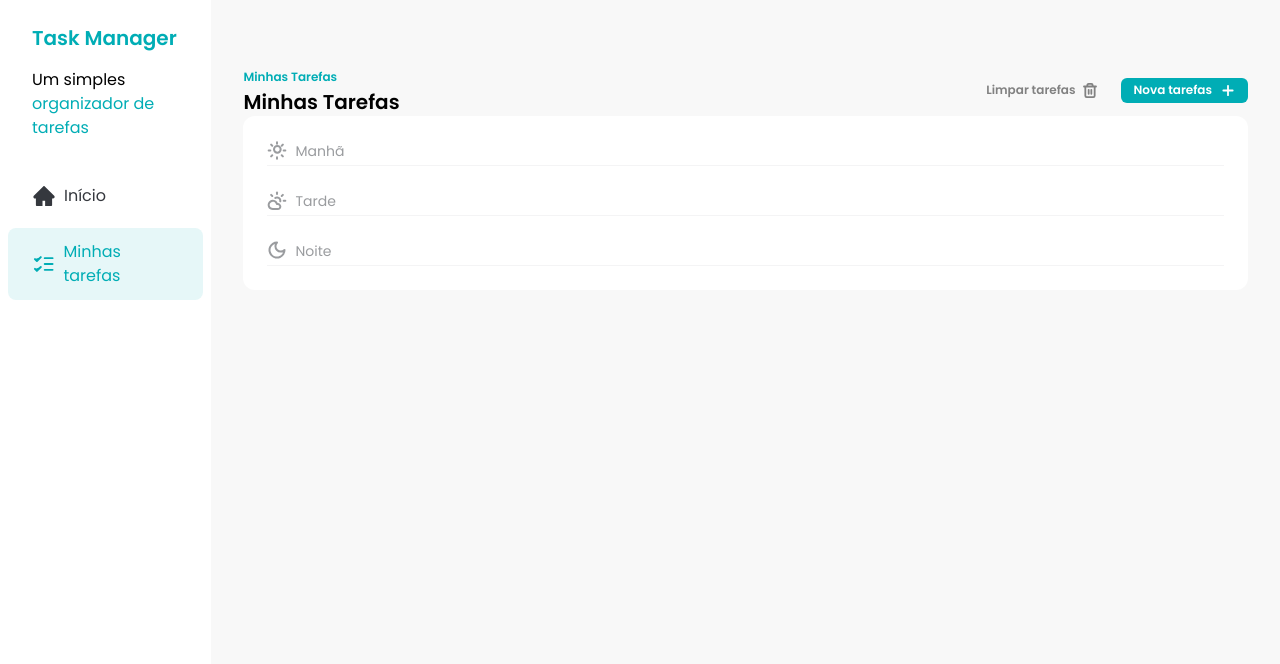
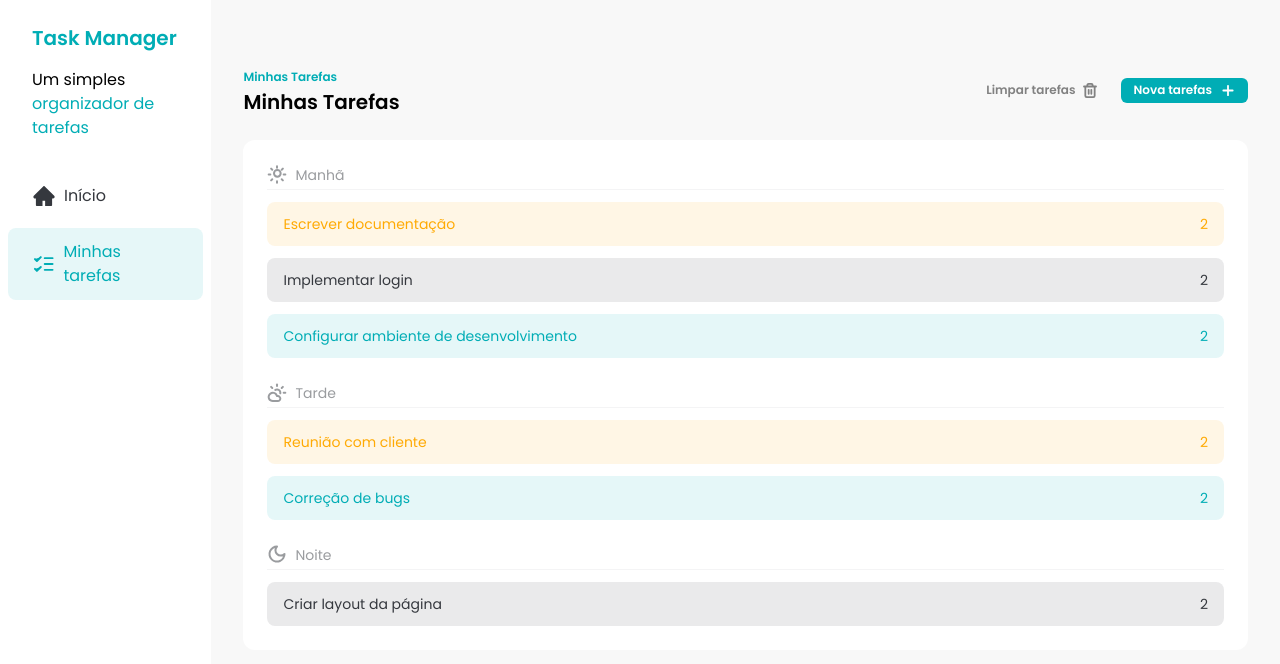
Before and after one commit to DevDaniloSants/fsc-task-manager, a React (Vite) app: page / in a window 1280 px wide. Shown: the top 664 px of the page. Built offline with nearby package versions, Linux system fonts and the light colour scheme.

Commit message:
feat: ensure tasks are listed on Tasks component

```diff
--- /dev/null
+++ b/src/assets/constants/tasks.js
@@ -0,0 +1,48 @@
+const TASKS = [
+  {
+    id: 1,
+    title: 'Escrever documentação',
+    description: 'Finalizar a documentação técnica do projeto.',
+    time: 'morning',
+    status: 'in_progress',
+  },
+  {
+    id: 2,
+    title: 'Reunião com cliente',
+    description: 'Discutir os requisitos finais do projeto com o cliente.',
+    time: 'afternoon',
+    status: 'in_progress',
+  },
+
+  {
+    id: 3,
+    title: 'Implementar login',
+    description: 'Desenvolver a funcionalidade de login para usuários.',
+    time: 'morning',
+    status: 'not_started',
+  },
+  {
+    id: 4,
+    title: 'Criar layout da página',
+    description: 'Desenvolver o layout da página inicial do sistema.',
+    time: 'evening',
+    status: 'not_started',
+  },
+
+  {
+    id: 5,
+    title: 'Configurar ambiente de desenvolvimento',
+    description: 'Ambiente local de desenvolvimento configurado corretamente.',
+    time: 'morning',
+    status: 'done',
+  },
+  {
+    id: 6,
+    title: 'Correção de bugs',
+    description: 'Resolver os bugs encontrados no módulo de pagamento.',
+    time: 'afternoon',
+    status: 'done',
+  },
+];
+
+export default TASKS;
--- /dev/null
+++ b/src/components/TaskItem.jsx
@@ -0,0 +1,26 @@
+const TaskItem = ({ task }) => {
+  const getStatusClasse = () => {
+    if (task.status === 'done') {
+      return 'bg-[#00ADB5] text-[#00ADB5]';
+    }
+    if (task.status === 'in_progress') {
+      return 'bg-[#FFAA04] text-[#FFAA04]';
+    }
+    if (task.status === 'not_started') {
+      return 'bg-[#35383E] text-[#35383E]';
+    }
+  };
+
+  return (
+    <div
+      className={`flex items-center justify-between rounded-lg bg-opacity-10 px-4 py-3 text-sm ${getStatusClasse()}`}
+    >
+      <div>
+        <p className="z-30 opacity-100">{task.title}</p>
+      </div>
+      <div>2</div>
+    </div>
+  );
+};
+
+export default TaskItem;
--- a/src/components/Tasks.jsx
+++ b/src/components/Tasks.jsx
@@ -6,11 +6,20 @@ import SunIcon from '../assets/icons/sun.svg?react';
 import CloudIcon from '../assets/icons/cloud-sun.svg?react';
 import MoonIcon from '../assets/icons/moon.svg?react';
 import TasksSeparator from './TasksSeparator';
+import { useState } from 'react';
+import TASKS from '../assets/constants/tasks';
+import TaskItem from './TaskItem';
 
 const Tasks = () => {
+  const [tasks] = useState(TASKS);
+
+  const morningTasks = tasks.filter((task) => task.time === 'morning');
+  const afternoonTasks = tasks.filter((task) => task.time === 'afternoon');
+  const eveningTasks = tasks.filter((task) => task.time === 'evening');
+
   return (
     <div className="w-full px-8 py-16">
-      <div className="flex w-full justify-between">
+      <div className="mb-6 flex w-full justify-between">
         <div>
           <span className="text-xs font-semibold text-[#00ADB5]">
             Minhas Tarefas
@@ -35,21 +44,27 @@ const Tasks = () => {
         {/* manha */}
         <div className="space-y-3">
           <TasksSeparator text="Manhã" icon={<SunIcon />} />
-          {/* tasks */}
+          {morningTasks.map((task) => (
+            <TaskItem key={task.id} task={task} />
+          ))}
         </div>
 
         {/* Tarde */}
         <div className="my-6 space-y-3">
           <TasksSeparator text="Tarde" icon={<CloudIcon />} />
 
-          {/* tasks */}
+          {afternoonTasks.map((task) => (
+            <TaskItem key={task.id} task={task} />
+          ))}
         </div>
 
         {/* noite */}
         <div className="space-y-3">
           <TasksSeparator text="Noite" icon={<MoonIcon />} />
 
-          {/* tasks */}
+          {eveningTasks.map((task) => (
+            <TaskItem key={task.id} task={task} />
+          ))}
         </div>
       </div>
     </div>
```
